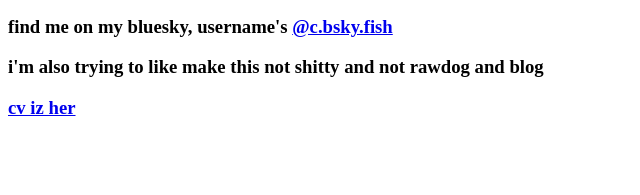
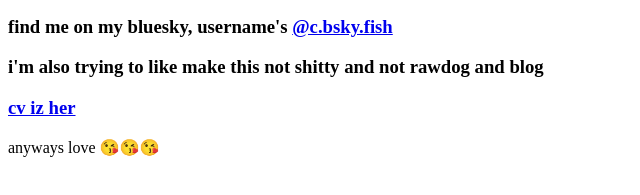
Before and after one commit to a53xd/website, a plain HTML site: page index.html in a window 1280 px wide. Shown: the part 105-300 px from the top of the page, without its empty margins (0-640 px from the left). Drawn offline with Linux system fonts and the light colour scheme; a script that the page names is missing.

Commit message:
hdhdhdhsh

```diff
--- a/index.html
+++ b/index.html
@@ -13,6 +13,7 @@
     <h3>find me on my bluesky, username's <a href="https://bsky.app/profile/c.bsky.fish">@c.bsky.fish</a></h3>
     <h3>i'm also trying to like make this not shitty and not rawdog and blog</h3>
     <h3><a href="https://read.cv/shrk">cv iz her</a></h3>
+    <p>anyways love 😘😘😘</p>
     <script src="index.js"></script>
   </body>
 </html>
```
